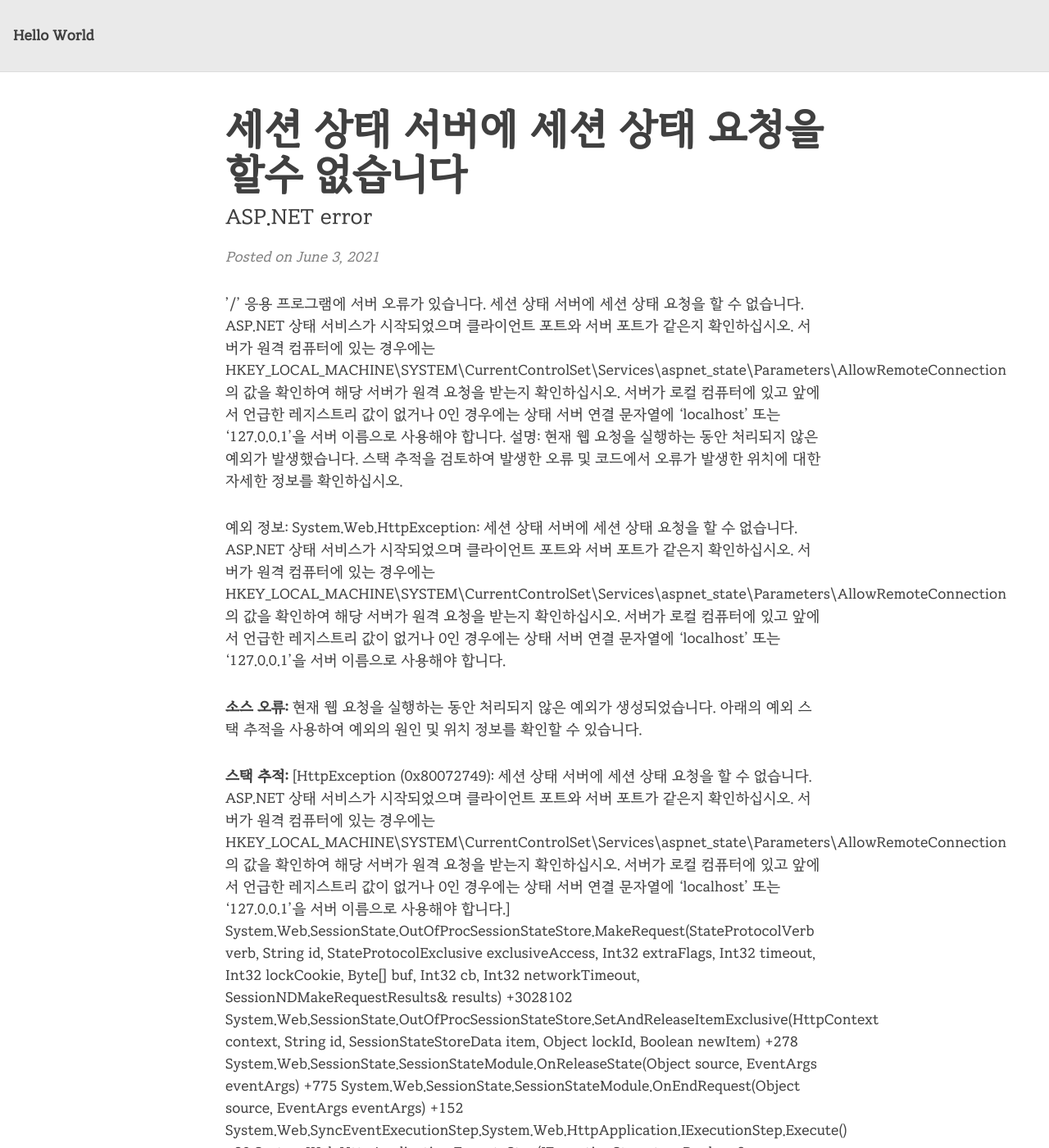
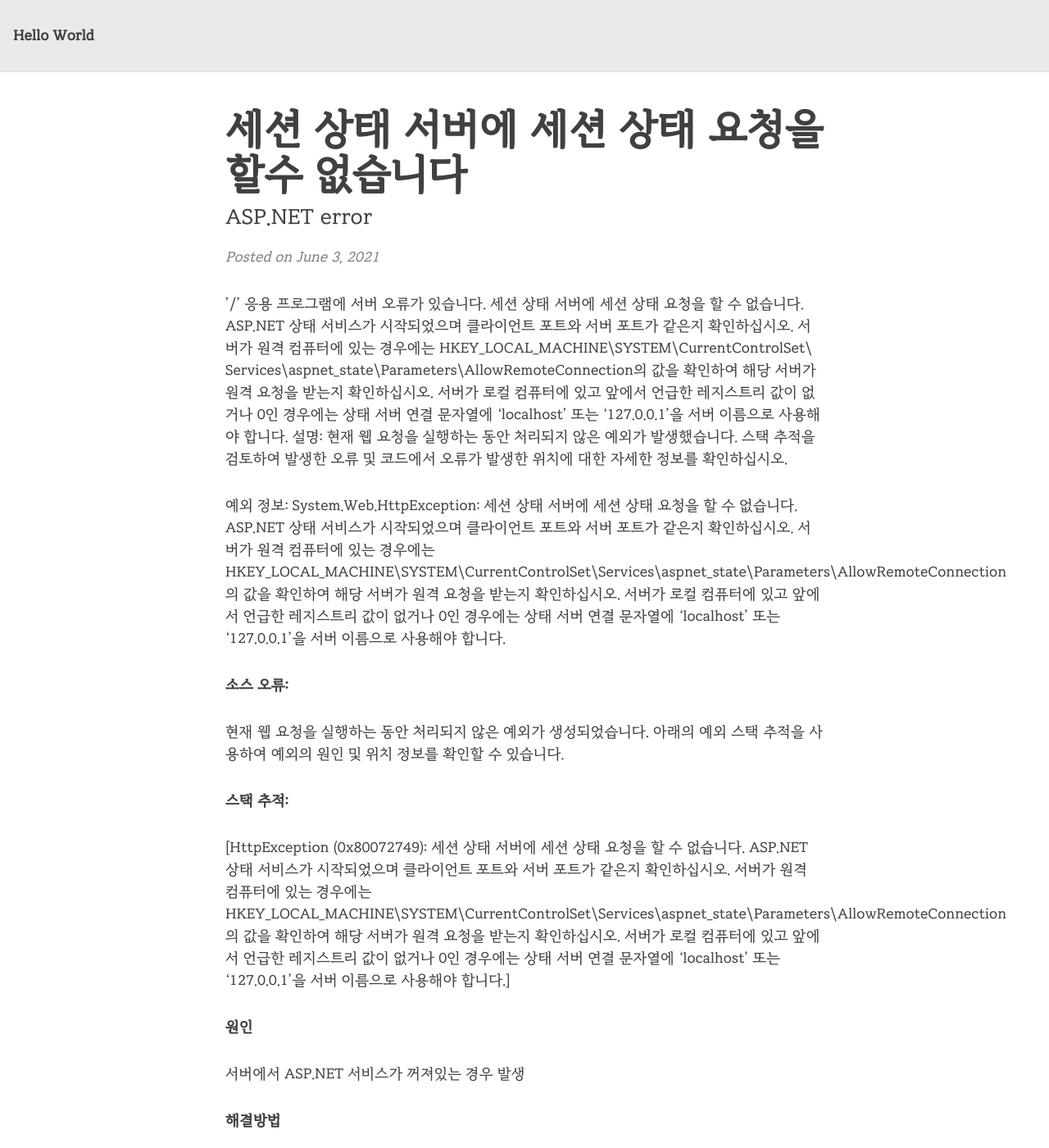
Before and after one commit to 1stGugu/1stGugu.github.io, a Jekyll site: the page built from _posts/2021-06-03-error.md, in a window 1280 px wide and 1400 px high. Shown: the whole window at 82% size. Built offline with Jekyll 4.4.1, drawn with Linux system fonts in a browser that asks for light colours; nearby versions of some CDN libraries; some of the changed text lies outside the part shown.

Commit message:
Update 2021-06-03-error.md

```diff
--- a/_posts/2021-06-03-error.md
+++ b/_posts/2021-06-03-error.md
@@ -2,34 +2,30 @@
 layout: post
 title: 세션 상태 서버에 세션 상태 요청을 할수 없습니다
 subtitle: ASP.NET error
-#gh-repo: daattali/beautiful-jekyll
-#gh-badge: [star, fork, follow]
 tags: [dev, ASP.Net]
 comments: true
 ---
 
 '/' 응용 프로그램에 서버 오류가 있습니다.
-세션 상태 서버에 세션 상태 요청을 할 수 없습니다. ASP.NET 상태 서비스가 시작되었으며 클라이언트 포트와 서버 포트가 같은지 확인하십시오. 서버가 원격 컴퓨터에 있는 경우에는 HKEY_LOCAL_MACHINE\SYSTEM\CurrentControlSet\Services\aspnet_state\Parameters\AllowRemoteConnection의 값을 확인하여 해당 서버가 원격 요청을 받는지 확인하십시오. 서버가 로컬 컴퓨터에 있고 앞에서 언급한 레지스트리 값이 없거나 0인 경우에는 상태 서버 연결 문자열에 'localhost' 또는 '127.0.0.1'을 서버 이름으로 사용해야 합니다.
+세션 상태 서버에 세션 상태 요청을 할 수 없습니다. ASP.NET 상태 서비스가 시작되었으며 클라이언트 포트와 서버 포트가 같은지 확인하십시오. 서버가 원격 컴퓨터에 있는 경우에는 HKEY_LOCAL_MACHINE\SYSTEM\CurrentControlSet\ Services\aspnet_state\Parameters\AllowRemoteConnection의 값을 확인하여 해당 서버가 원격 요청을 받는지 확인하십시오. 서버가 로컬 컴퓨터에 있고 앞에서 언급한 레지스트리 값이 없거나 0인 경우에는 상태 서버 연결 문자열에 'localhost' 또는 '127.0.0.1'을 서버 이름으로 사용해야 합니다.
 설명: 현재 웹 요청을 실행하는 동안 처리되지 않은 예외가 발생했습니다. 스택 추적을 검토하여 발생한 오류 및 코드에서 오류가 발생한 위치에 대한 자세한 정보를 확인하십시오.
 
 예외 정보: System.Web.HttpException: 세션 상태 서버에 세션 상태 요청을 할 수 없습니다. ASP.NET 상태 서비스가 시작되었으며 클라이언트 포트와 서버 포트가 같은지 확인하십시오. 서버가 원격 컴퓨터에 있는 경우에는 HKEY_LOCAL_MACHINE\SYSTEM\CurrentControlSet\Services\aspnet_state\Parameters\AllowRemoteConnection의 값을 확인하여 해당 서버가 원격 요청을 받는지 확인하십시오. 서버가 로컬 컴퓨터에 있고 앞에서 언급한 레지스트리 값이 없거나 0인 경우에는 상태 서버 연결 문자열에 'localhost' 또는 '127.0.0.1'을 서버 이름으로 사용해야 합니다.
 
 **소스 오류:**
+
 현재 웹 요청을 실행하는 동안 처리되지 않은 예외가 생성되었습니다. 아래의 예외 스택 추적을 사용하여 예외의 원인 및 위치 정보를 확인할 수 있습니다.
 
 **스택 추적:**
+
 [HttpException (0x80072749): 세션 상태 서버에 세션 상태 요청을 할 수 없습니다. ASP.NET 상태 서비스가 시작되었으며 클라이언트 포트와 서버 포트가 같은지 확인하십시오. 서버가 원격 컴퓨터에 있는 경우에는 HKEY_LOCAL_MACHINE\SYSTEM\CurrentControlSet\Services\aspnet_state\Parameters\AllowRemoteConnection의 값을 확인하여 해당 서버가 원격 요청을 받는지 확인하십시오. 서버가 로컬 컴퓨터에 있고 앞에서 언급한 레지스트리 값이 없거나 0인 경우에는 상태 서버 연결 문자열에 'localhost' 또는 '127.0.0.1'을 서버 이름으로 사용해야 합니다.]
-System.Web.SessionState.OutOfProcSessionStateStore.MakeRequest(StateProtocolVerb verb, String id, StateProtocolExclusive exclusiveAccess, Int32 extraFlags, Int32 timeout, Int32 lockCookie, Byte[] buf, Int32 cb, Int32 networkTimeout, SessionNDMakeRequestResults& results) +3028102
-System.Web.SessionState.OutOfProcSessionStateStore.SetAndReleaseItemExclusive(HttpContext context, String id, SessionStateStoreData item, Object lockId, Boolean newItem) +278
-System.Web.SessionState.SessionStateModule.OnReleaseState(Object source, EventArgs eventArgs) +775
-System.Web.SessionState.SessionStateModule.OnEndRequest(Object source, EventArgs eventArgs) +152
-System.Web.SyncEventExecutionStep.System.Web.HttpApplication.IExecutionStep.Execute() +80
-System.Web.HttpApplication.ExecuteStep(IExecutionStep step, Boolean& completedSynchronously) +171
 
 **원인**
+
 서버에서 ASP.NET 서비스가 꺼져있는 경우 발생
 
 **해결방법**
+
 서버 : 시작 → 실행 → services.msc → ASP.NET State Service [자동] → 시작
 
 ![error](/assets/img/post/error1.png){: .mx-auto.d-block :}
```
